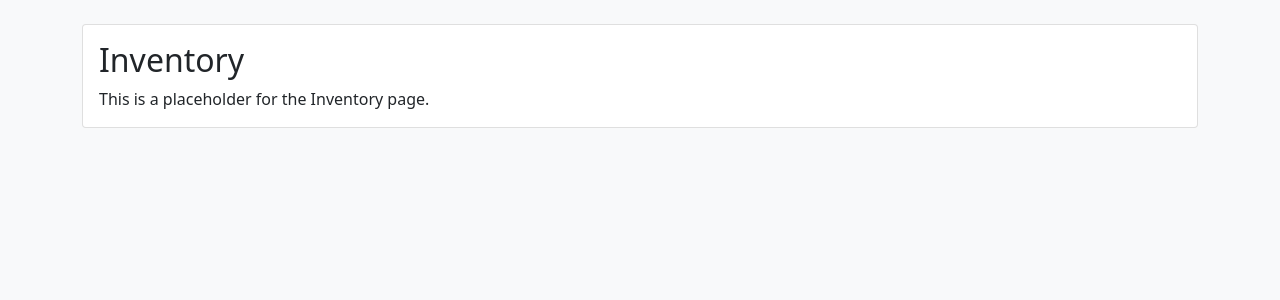
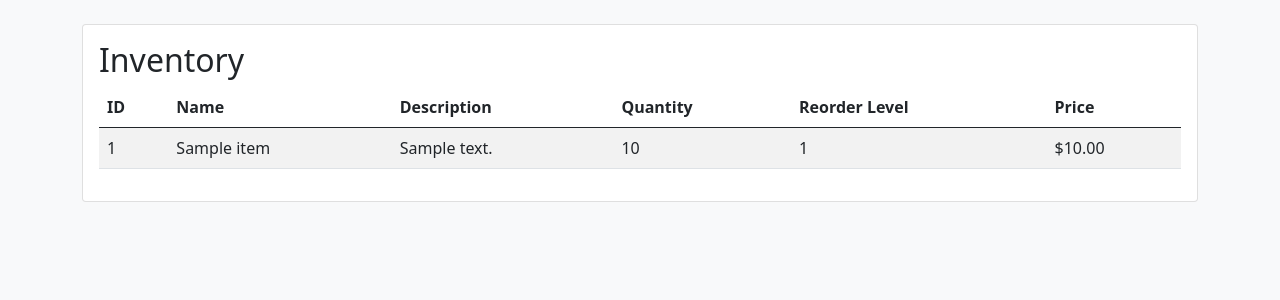
Before and after one commit to rogermle/inventory_app, a Flask app: page /inventory in a window 1280 px wide. Shown: the part 56-356 px from the top of the page. Run offline with Flask 3, Linux system fonts and the light colour scheme; tables that the repository leaves empty hold one stand-in row (values such as "Sample post"); some libraries are stand-ins or nearby versions.

Commit message:
Added Inventory List view to pull from PostgreSQL

```diff
--- a/app.py
+++ b/app.py
@@ -1,5 +1,5 @@
 from flask import Flask, render_template
-from models import db
+from models import db, InventoryItem
 import os
 from dotenv import load_dotenv
 
@@ -30,7 +30,8 @@ def orders():
 
 @app.route('/inventory')
 def inventory():
-    return render_template('inventory.html')
+    items = InventoryItem.query.all()
+    return render_template('inventory.html', items=items)
 
 @app.route('/reports')
 def reports():
--- a/templates/inventory.html
+++ b/templates/inventory.html
@@ -4,7 +4,30 @@
   <div class="card">
     <div class="card-body">
       <h2 class="card-title">Inventory</h2>
-      <p class="card-text">This is a placeholder for the Inventory page.</p>
+      <table class="table table-striped">
+        <thead>
+          <tr>
+            <th>ID</th>
+            <th>Name</th>
+            <th>Description</th>
+            <th>Quantity</th>
+            <th>Reorder Level</th>
+            <th>Price</th>
+          </tr>
+        </thead>
+        <tbody>
+          {% for item in items %}
+          <tr>
+            <td>{{ item.id }}</td>
+            <td>{{ item.name }}</td>
+            <td>{{ item.description }}</td>
+            <td>{{ item.quantity }}</td>
+            <td>{{ item.reorder_level }}</td>
+            <td>${{ '%.2f'|format(item.price) }}</td>
+          </tr>
+          {% endfor %}
+        </tbody>
+      </table>
     </div>
   </div>
 {% endblock %}
```
